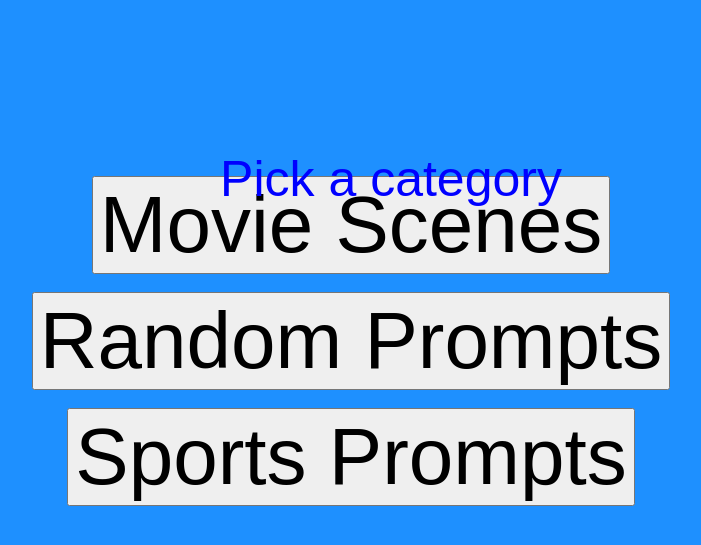
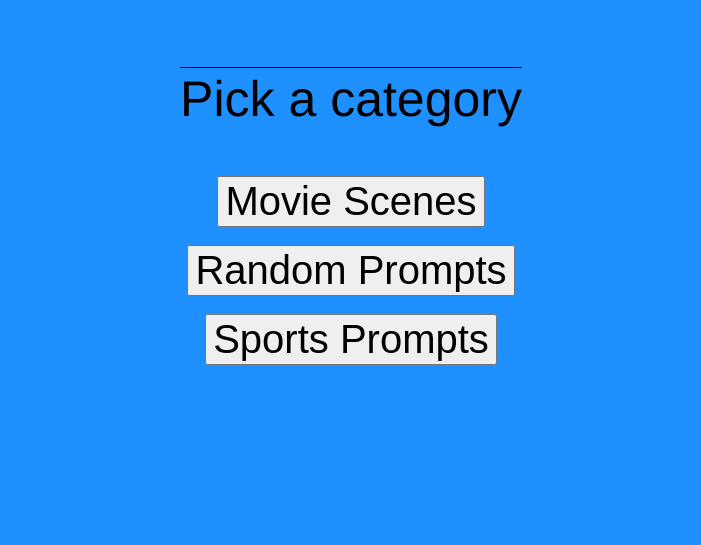
Before and after one commit to Phillyfan625/MadLib-Game, a plain HTML site: page index.html in a window 1280 px wide. Shown: the part 185-730 px from the top of the page, without its empty margins (289-990 px from the left). Drawn offline with Linux system fonts and the light colour scheme; a web font is replaced by a local one.

Commit message:
Update styleMad.css

```diff
--- a/styleMad.css
+++ b/styleMad.css
@@ -9,20 +9,31 @@ body{
 h1{
     color:blue;
     font-size: 100px;
+    left:0px;
     font-family:  tomarik-display-shadow, sans-serif;
 }
 
 label{
-    color:blue;
+
     font-size: 50px;
     position: relative;
-    left: 40px;
+    left: 0px;
     top: 50px;
-    font-family:  tomarik-display-shadow, sans-serif;
+
 
 }
+
+.lab{
+    color: black;
+    top: -80px;
+    left: 0px;
+    position: relative;
+    text-decoration: underline;
+    font-family: 'Franklin Gothic Medium', 'Arial Narrow', Arial, sans-serif;
+}
+
 button{
-    font-size: 500%;
+    font-size: 250%;
     font-family:  tomarik-display-shadow, sans-serif;
 
 }
```
